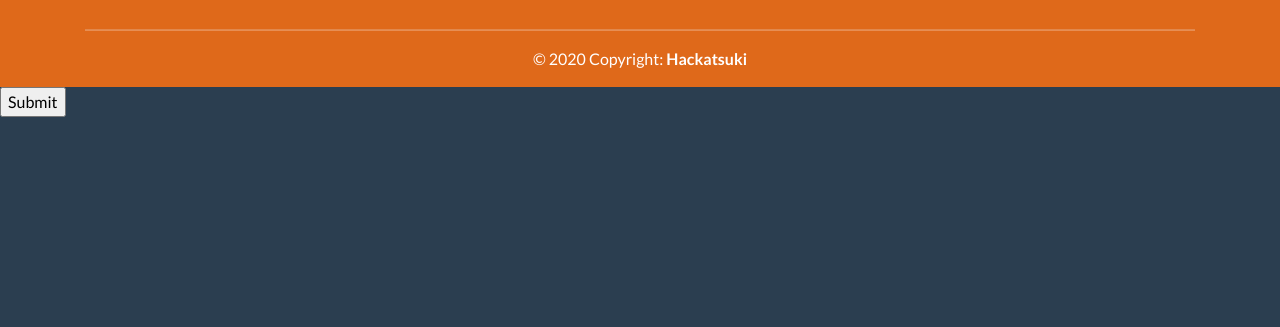
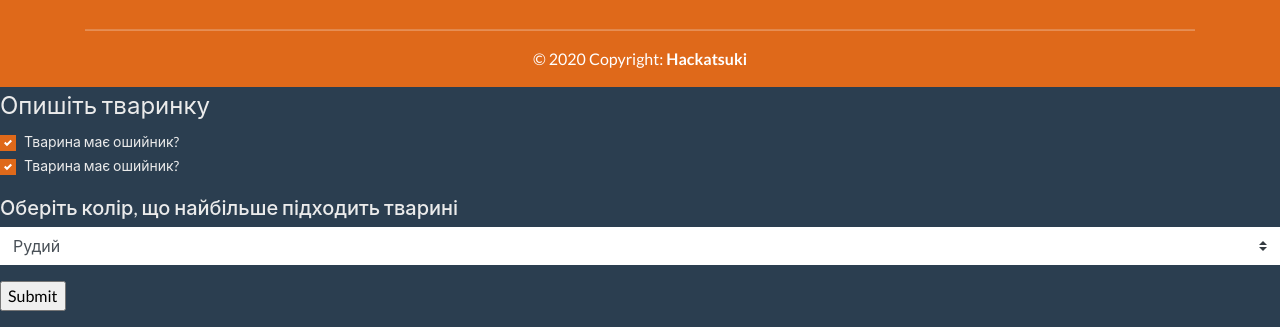
Before and after one commit to mezidia/pet_detector, a website with bundled scripts: page index.html in a window 1280 px wide. Shown: the part 473-800 px from the top of the page. Built offline with nearby package versions, Linux system fonts and the light colour scheme; files whose address does not match are found by name.

Commit message:
form and fetch

```diff
--- a/index.html
+++ b/index.html
@@ -79,6 +79,34 @@
       </div>
     </footer>
     <form action="/" method="POST">
+      <fieldset>
+        <legend>Опишіть тваринку</legend>
+        <div class="form-group">
+          <div class="custom-control custom-checkbox">
+            <input type="checkbox" class="custom-control-input" id="customCheck1" checked="">
+            <label class="custom-control-label" for="customCheck1">Тварина має ошийник?</label>
+          </div>
+          <div class="custom-control custom-checkbox">
+            <input type="checkbox" class="custom-control-input" id="customCheck1" checked="">
+            <label class="custom-control-label" for="customCheck1">Тварина має ошийник?</label>
+          </div>
+        </div>
+        <h5>Оберіть колір, що найбільше підходить тварині</h5>
+        <div class="form-group">
+          <select class="custom-select">
+            <option selected="" value="Руда">Рудий</option>
+            <option value="Чорно біла">Чорно біла</option>
+            <option value="Чорний">Чорний</option>
+            <option value="Зелений">Зелений</option>
+            <option value="Темно зелений">Темно зелений</option>
+            <option value="Зелений та синій">Зелений та синій</option>
+            <option value="Рожевий">Рожевий</option>
+            <option value="Чорний та зелений">Чорний та зелений</option>
+            <option value="Бура">Бурий</option>
+            <option value="Сірий">Сірий</option>
+          </select>
+        </div>
+      </fieldset>
       <div id="g-recaptcha-box">
         <div class="g-recaptcha" data-sitekey="6LfER2AaAAAAAAZC3D1nW1ViH6m3JBgY0Y8Z228e"></div>
       </div>
--- a/scripts/front_js/modules/client.js
+++ b/scripts/front_js/modules/client.js
@@ -2,17 +2,18 @@
 
 export default class Client {
   getData(endpoint) {
-    return fetch(``)
+    return fetch(`/${endpoint}`)
       .then(response => response.json())
       .catch(e => console.log(e));
   }
 
   post(data, endpoint) {
-    return fetch(``, {
+    return fetch(`/${endpoint}`, {
       method: 'POST',
       body: JSON.stringify(data)
     })
       .then((response) => response.json())
       .catch(e => console.log(e));
   }
+
 }
```
Also changed, not shown: favicon.ico (renamed from public/favicon.ico), scripts/front_js/script.js (line endings or trailing spaces).
